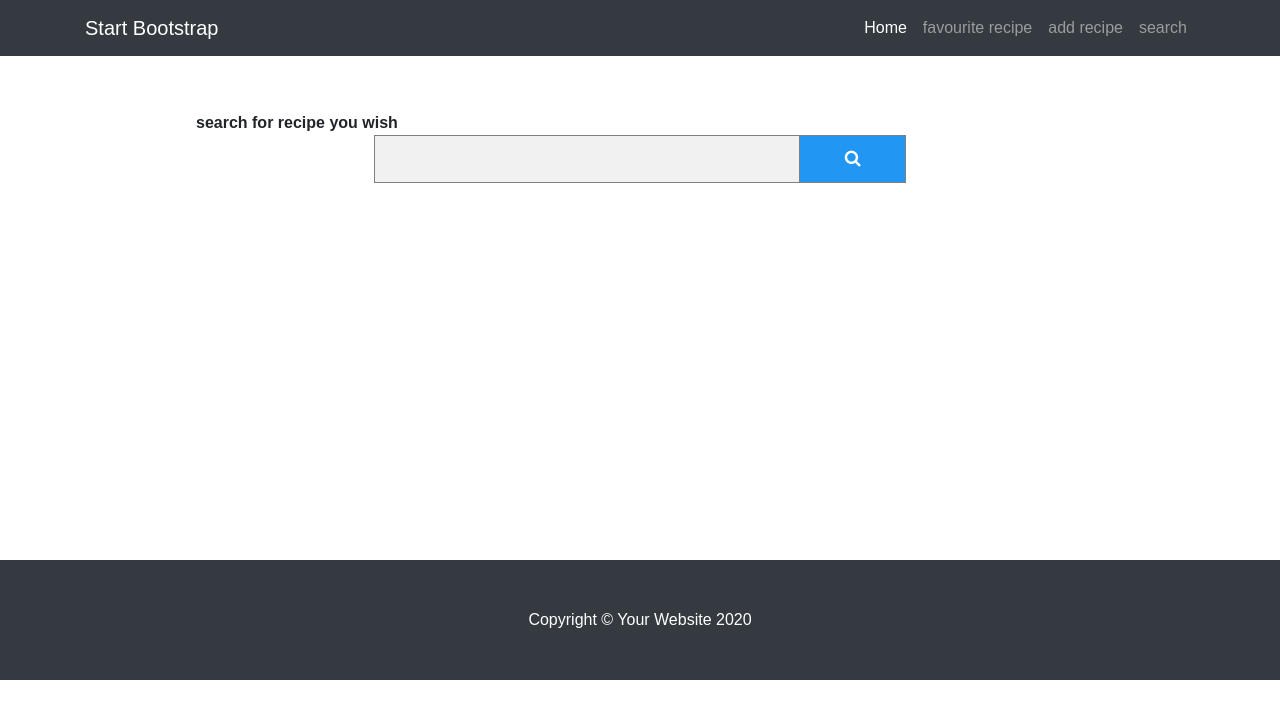
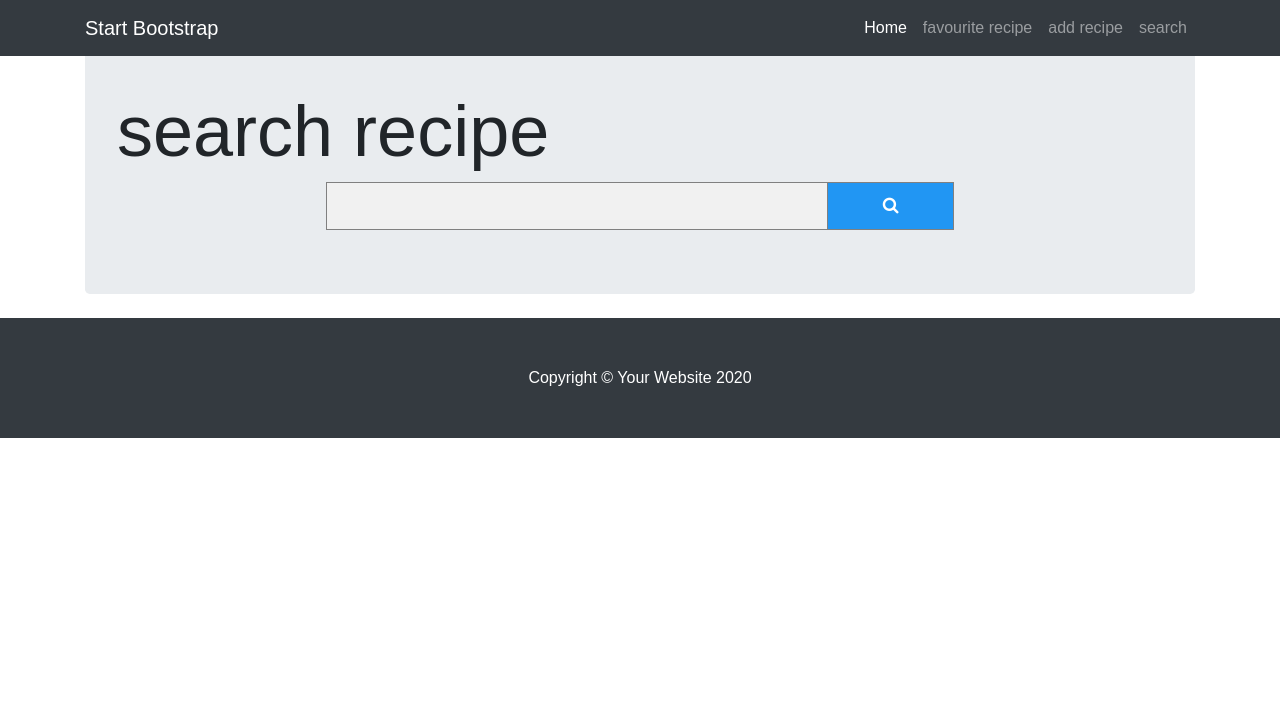
Before and after one commit to smagucha/recipe, a Django app: page /search in a window 1280 px wide. Shown: the top 719 px of the page. Run offline with Django 3.2, Linux system fonts and the light colour scheme; parts of the project's set-up code (start-up, migrations or seed data) failed here and were passed over; some libraries are stand-ins or nearby versions.

Commit message:
code cleaning

```diff
--- a/recipeapi/recipe/static/recipe/css/form.css
+++ b/recipeapi/recipe/static/recipe/css/form.css
@@ -16,6 +16,9 @@ form.example input[type=text] {
 }
 label{
   display: none;
+}
+b{
+  text-align: center;
 }
 /* Style the submit button */
 form.example button {
@@ -40,8 +43,3 @@ form.example::after {
   clear: both;
   display: table;
 }
-.form{
-  width: 100%;
-  height: 70vh;
-  padding:10%;
-}
--- a/recipeapi/recipe/templates/recipe/home.html
+++ b/recipeapi/recipe/templates/recipe/home.html
@@ -1,11 +1,6 @@
 {%extends 'recipe/base.html'%}
 {% load static %}
 {%block content%}
-  <header class="jumbotron my-4">
-      <h1 class="display-3">A Warm Welcome!</h1>
-      <p class="lead">Lorem ipsum dolor sit amet, consectetur adipisicing elit. Ipsa, ipsam, eligendi, in quo sunt possimus non incidunt odit vero aliquid similique quaerat nam nobis illo aspernatur vitae fugiat numquam repellat.</p>
-      <a href="#" class="btn btn-primary btn-lg">Call to action!</a>
-    </header>
 <!-- Page Features -->
     <div class="row text-center">
     {%for i in newrecipe%}
--- a/recipeapi/recipe/templates/recipe/search.html
+++ b/recipeapi/recipe/templates/recipe/search.html
@@ -1,14 +1,16 @@
 {%extends 'recipe/base.html'%}
 {% load static %}
 {%block content%}
+ <header class="jumbotron my-4">
+      <h1 class="display-3">search recipe</h1>
       <div class='form'>
       <link rel="stylesheet" type="text/css" href="{% static 'recipe/css/form.css' %}">
       <link rel="stylesheet" href="https://cdnjs.cloudflare.com/ajax/libs/font-awesome/4.7.0/css/font-awesome.min.css">
-  <b>search for recipe you wish</b>
         <form class="example" method="Post" action='' style="margin:auto; width:60%">
           {%csrf_token%}
           {{form}}
           <button type="submit"><i class="fa fa-search"></i></button>
         </form>
       </div>
+    </header>
 {%endblock%}
--- a/recipeapi/recipe/views.py
+++ b/recipeapi/recipe/views.py
@@ -34,7 +34,7 @@ def searchform(request):
     if request.method == 'POST':
         form = searchForm(request.POST)
         if form.is_valid():
-            return HttpResponseRedirect('')
+            return HttpResponseRedirect('/')
     else:
         form = searchForm()
     return render(request, 'recipe/search.html', {'form':form})
```
Lines whose indentation alone changed are shown as unchanged.
